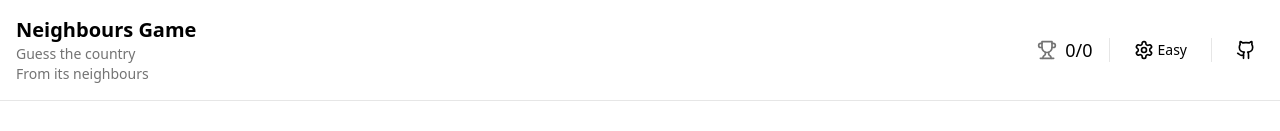
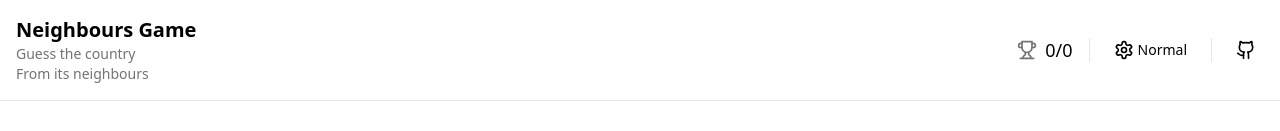
Before and after one commit to error-magnet/neighbours, a React (Vite) app: page / in a window 1280 px wide. Shown: the top 131 px of the page. Built offline with nearby package versions, Linux system fonts and the light colour scheme.

Commit message:
hint and streaks change

```diff
--- a/src/App.jsx
+++ b/src/App.jsx
@@ -119,7 +119,9 @@ function App() {
 
   const handleShowHint = () => {
     setShowHint(true)
-    setStreak(0) // Reset streak when using hint
+    if (hardMode) {
+      setStreak(0) // Reset streak when using hint in hard mode
+    }
   }
 
   const handleNextQuestion = () => {
@@ -195,10 +197,10 @@ function App() {
                 size="sm"
                 onClick={() => setHardMode(!hardMode)}
                 className="h-auto p-1 sm:p-2"
-                aria-label={hardMode ? "Switch to Easy Mode" : "Switch to Hard Mode"}
+                aria-label={hardMode ? "Switch to Normal Mode" : "Switch to Hard Mode"}
               >
                 <Settings className="h-4 w-4 sm:h-5 sm:w-5" />
-                <span className="ml-1 text-xs sm:text-sm">{hardMode ? 'Hard' : 'Easy'}</span>
+                <span className="ml-1 text-xs sm:text-sm">{hardMode ? 'Hard' : 'Normal'}</span>
               </Button>
               <div className="h-6 w-px bg-border hidden sm:block"></div>
               <Button
@@ -273,7 +275,7 @@ function App() {
                         e.target.style.display = 'none'
                       }}
                     />
-                    <span className="text-xs text-muted-foreground">⚠️ Streak reset</span>
+                    {hardMode && <span className="text-xs text-muted-foreground">⚠️ Streak reset</span>}
                   </div>
                 )}
 
```
